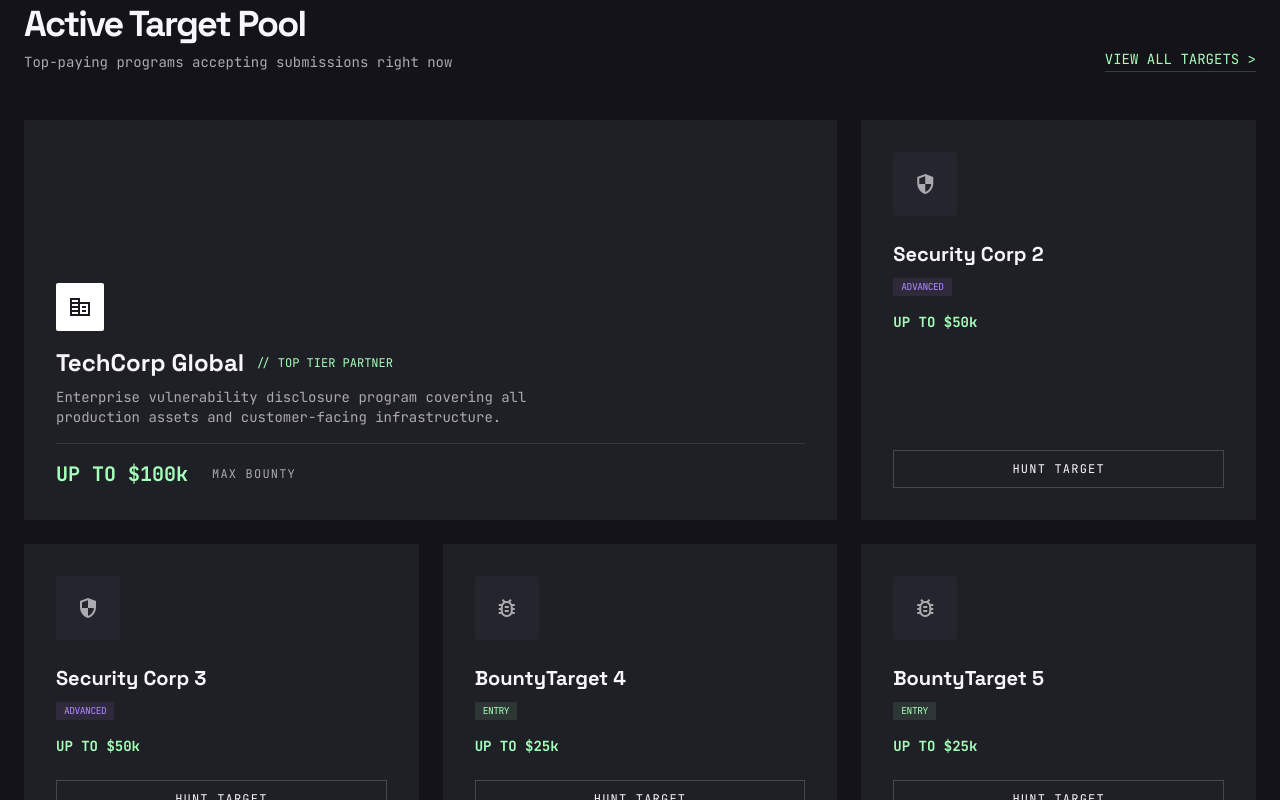
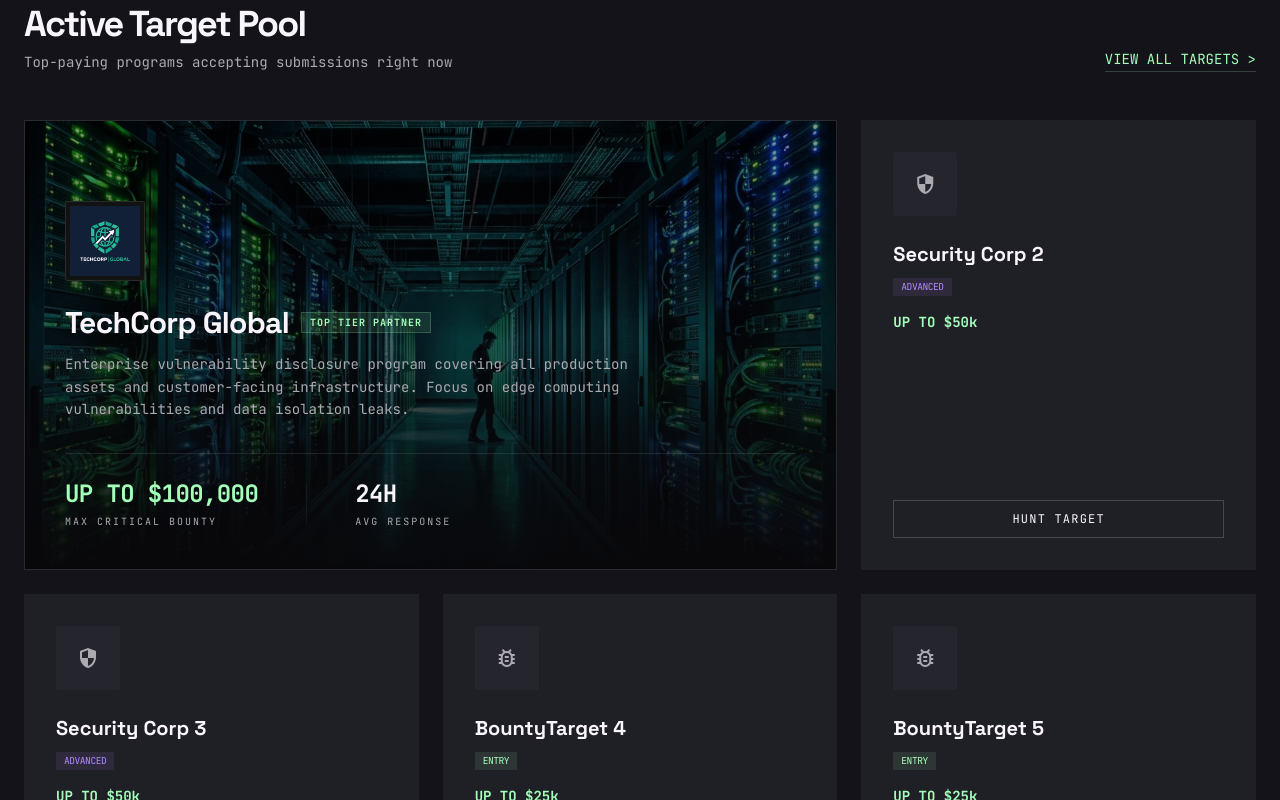
Before and after one commit to ramanverse/BugArena, a React (Vite) app in the folder bugarena-frontend/: page / in a window 1280 px wide. Shown: the part 1040-1840 px from the top of the page. Built offline with nearby package versions, Linux system fonts and the light colour scheme; no server answers.

Commit message:
Enhance TechCorp Global section with premium assets and refined UI

```diff
--- a/bugarena-frontend/src/pages/Landing/LandingPage.jsx
+++ b/bugarena-frontend/src/pages/Landing/LandingPage.jsx
@@ -165,30 +165,58 @@ export default function LandingPage() {
 
             <div className="grid grid-cols-1 md:grid-cols-3 gap-6">
               {/* Card 1 — Feature hero */}
-              <div className="md:col-span-2 h-[400px] relative overflow-hidden bg-surface-container-high group">
+              <div className="md:col-span-2 h-[450px] relative overflow-hidden bg-surface-container-high group border border-white/5">
                 <div
-                  className="absolute inset-0 opacity-20"
-                  style={{ background: 'linear-gradient(135deg, #a4ffb9/10, #af88ff/10)' }}
+                  className="absolute inset-0 bg-cover bg-center transition-transform duration-700 group-hover:scale-110"
+                  style={{
+                    backgroundImage: 'url("/images/landing/techcorp-bg.png")',
+                  }}
                 />
-                <div className="absolute inset-0 bg-gradient-to-t from-surface-container-high via-surface-container-high/60 to-transparent" />
-                <div className="absolute bottom-0 left-0 right-0 p-8">
-                  <div className="w-12 h-12 bg-white rounded-sm p-2 mb-4 flex items-center justify-center">
-                    <span className="material-symbols-outlined text-surface-container text-2xl">corporate_fare</span>
+                <div className="absolute inset-0 bg-gradient-to-t from-background via-background/40 to-transparent" />
+                <div className="absolute inset-0 bg-black/40" />
+
+                <div className="absolute inset-0 p-10 flex flex-col justify-end">
+                  <div className="w-20 h-20 bg-[#121212] rounded-sm p-1 mb-6 flex items-center justify-center border border-white/10 shadow-2xl">
+                    <img
+                      src="/images/landing/techcorp-logo.png"
+                      alt="TechCorp Global Logo"
+                      className="w-full h-full object-contain"
+                    />
                   </div>
-                  <div className="flex items-center gap-3 mb-2">
-                    <h3 className="font-headline font-bold text-2xl text-on-surface">
+
+                  <div className="flex items-center gap-3 mb-3">
+                    <h3 className="font-headline font-bold text-3xl text-on-surface tracking-tight">
                       {programs[0]?.name || 'TechCorp Global'}
                     </h3>
-                    <span className="text-primary font-mono text-xs">// TOP TIER PARTNER</span>
+                    <span className="text-[#a4ffb9] font-mono text-[10px] font-bold tracking-widest uppercase py-0.5 px-2 bg-[#a4ffb9]/10 border border-[#a4ffb9]/20">
+                      Top Tier Partner
+                    </span>
                   </div>
-                  <p className="text-on-surface-variant font-mono text-sm mb-4 max-w-lg">
-                    {programs[0]?.description || 'Enterprise vulnerability disclosure program covering all production assets and customer-facing infrastructure.'}
+
+                  <p className="text-on-surface-variant font-mono text-sm mb-8 max-w-xl leading-relaxed">
+                    {programs[0]?.description || 'Enterprise vulnerability disclosure program covering all production assets and customer-facing infrastructure. Focus on edge computing vulnerabilities and data isolation leaks.'}
                   </p>
-                  <div className="flex items-center gap-6 pt-4 border-t border-white/10">
-                    <span className="font-mono text-primary font-bold text-xl">
-                      UP TO ${programs[0]?.maxReward ? `${(programs[0].maxReward / 1000).toFixed(0)}k` : '100k'}
-                    </span>
-                    <span className="font-mono text-on-surface-variant text-xs uppercase tracking-widest">Max Bounty</span>
+
+                  <div className="flex items-center gap-12 pt-6 border-t border-white/10">
+                    <div>
+                      <div className="font-mono text-[#a4ffb9] font-bold text-2xl tracking-tight">
+                        UP TO ${programs[0]?.maxReward ? (programs[0].maxReward).toLocaleString() : '100,000'}
+                      </div>
+                      <div className="font-mono text-on-surface-variant text-[10px] uppercase tracking-[0.2em] mt-1">
+                        Max Critical Bounty
+                      </div>
+                    </div>
+
+                    <div className="w-px h-10 bg-white/5" />
+
+                    <div>
+                      <div className="font-mono text-on-surface font-bold text-2xl tracking-tight">
+                        24H
+                      </div>
+                      <div className="font-mono text-on-surface-variant text-[10px] uppercase tracking-[0.2em] mt-1">
+                        Avg Response
+                      </div>
+                    </div>
                   </div>
                 </div>
               </div>
```
Also changed, not shown: bugarena-frontend/public/images/landing/techcorp-bg.png (added), bugarena-frontend/public/images/landing/techcorp-logo.png (added).
